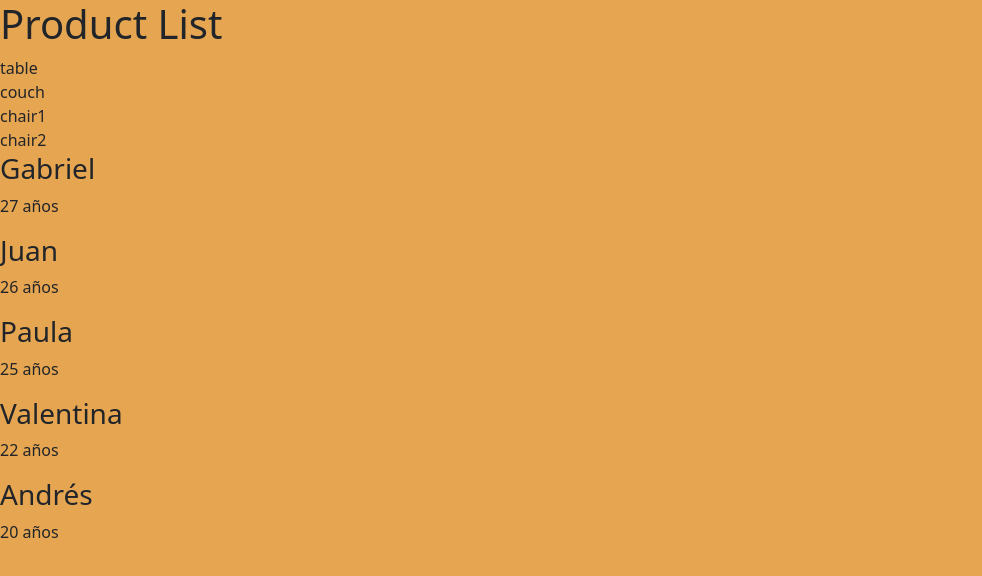
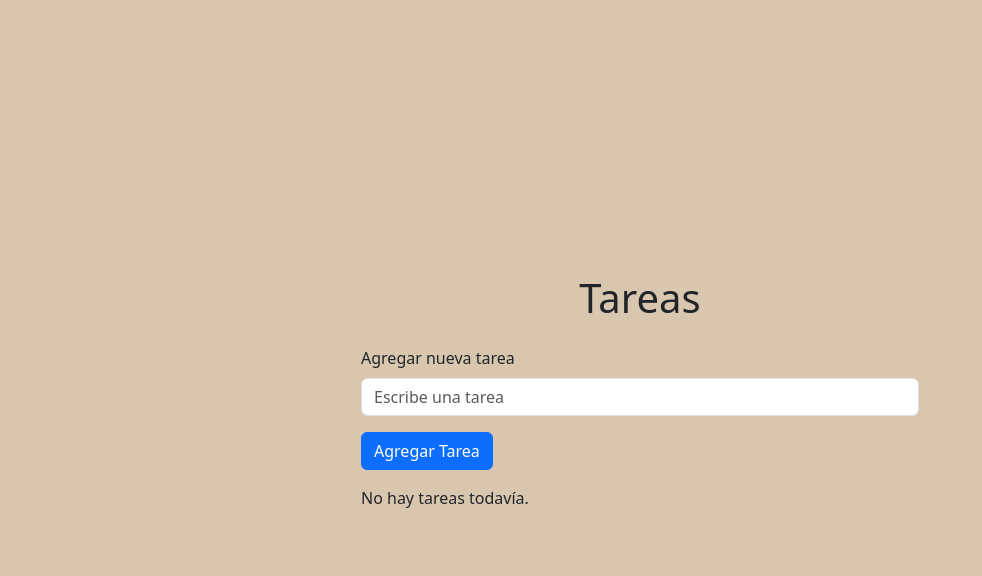
Before and after one commit to RamirezDiazCarlos/Practicas-L3, a React (Vite) app: page / in a window 1280 px wide. Shown: the top 576 px of the page, without its empty margins (0-982 px from the left). Built offline with nearby package versions, Linux system fonts and the light colour scheme.

Commit message:
practica

```diff
--- a/index.html
+++ b/index.html
@@ -6,7 +6,7 @@
   <link rel="icon" type="image/svg+xml" href="/vite.svg" />
   <link rel="stylesheet" href="https://cdn.jsdelivr.net/npm/bootstrap@5.3.0/dist/css/bootstrap.min.css" integrity="sha384-9ndCyUaIbzAi2FUVXJi0CjmCapSmO7SnpJef0486qhLnuZ2cdeRhO02iuK6FUUVM" crossorigin="anonymous"/>
   <meta name="viewport" content="width=device-width, initial-scale=1.0" />
-  <title>Proyecto - L3</title>
+  <title>Practica 4</title>
 </head>
 
 <body>
--- a/package.json
+++ b/package.json
@@ -11,6 +11,7 @@
   },
   "dependencies": {
     "bootstrap": "^5.3.3",
+    "prop-types": "^15.8.1",
     "react": "^18.3.1",
     "react-bootstrap": "^2.10.4",
     "react-dom": "^18.3.1"
--- a/src/App.jsx
+++ b/src/App.jsx
@@ -1,26 +1,52 @@
 
-import Products1 from "./components/products/Products1";
-import Family from "./components/family/Family";
+import { useState } from "react";
+import AgregarTarea from "./components/agregarTarea/AgregarTarea"
+import ListaTareas from "./components/listaTareas/ListaTareas";
 
-const products = ["table", "couch", "chair1", "chair2"];
-
-const persons = [
-  { name: "Juan", age: 26 },
-  { name: "Gabriel", age: 27 },
-  { name: "Valentina", age: 22 },
-  { name: "Paula", age: 25 },
-  { name: "Andrés", age: 20 },
-];
 
 function App() {
+
+  const [tareas, setTareas] = useState([]);
+  const [contadorTareas, setContadorTareas] = useState(1);
+
+  const agregarTarea = (tarea) => {
+    const nuevaTarea = { id: contadorTareas, texto: tarea, completada: false };
+    setTareas([...tareas, nuevaTarea]);
+    setContadorTareas(contadorTareas + 1);
+  };
+
+  const alternarCompletada = (idTarea) => {
+    setTareas(
+      tareas.map((tarea) =>
+        tarea.id === idTarea ? { ...tarea, completada: !tarea.completada } : tarea
+      )
+    );
+  };
+
+  const eliminarTarea = (idTarea) => {
+    setTareas(tareas.filter((tarea) => tarea.id !== idTarea));
+  };
+
+
+
   return (
-    <div>
-      <h1>Product List</h1>
-      <Products1 products={products} />
-      <Family members={persons} />
-
+    <div className="container d-flex flex-column justify-content-center align-items-center" style={{ height: '100vh'}}>
+      <div className="w-50">
+        <h1 className="text-center mb-4">Tareas</h1>
+        <AgregarTarea agregarTarea={agregarTarea} />
+        <div className="mt-3">  {/* Añadir margen superior aquí */}
+          <ListaTareas
+            tareas={tareas}
+            alternarCompletada={alternarCompletada}
+            eliminarTarea={eliminarTarea}
+          />
+        </div>
+      </div>
     </div>
   );
+
+
 }
 
+
 export default App
--- /dev/null
+++ b/src/components/agregarTarea/AgregarTarea.jsx
@@ -0,0 +1,44 @@
+import { useState } from 'react';
+import PropTypes from 'prop-types';
+import Button from 'react-bootstrap/Button';
+import Form from 'react-bootstrap/Form';
+
+const AgregarTarea = ({ agregarTarea }) => {
+    const [nuevaTarea, setNuevaTarea] = useState('');
+
+    const manejarCambio = (e) => {
+        setNuevaTarea(e.target.value);
+    };
+
+    const manejarSubmit = (e) => {
+        e.preventDefault();
+        if (nuevaTarea.trim() !== '') {
+            agregarTarea(nuevaTarea);
+            setNuevaTarea(''); // Limpia el campo después de agregar
+        }
+    };
+
+    return (
+        <Form onSubmit={manejarSubmit}>
+            <Form.Group>
+                <Form.Label>Agregar nueva tarea</Form.Label>
+                <Form.Control
+                    type="text"
+                    placeholder="Escribe una tarea"
+                    value={nuevaTarea}
+                    onChange={manejarCambio}
+                />
+            </Form.Group>
+            <Button variant="primary" type="submit" className="mt-3">
+                Agregar Tarea
+            </Button>
+        </Form>
+    );
+};
+
+// Definición de propTypes para AgregarTarea
+AgregarTarea.propTypes = {
+    agregarTarea: PropTypes.func.isRequired, // agregarTarea es una función y es obligatoria
+};
+
+export default AgregarTarea;
--- a/src/components/family/Family.jsx
+++ /dev/null
@@ -1,24 +0,0 @@
-import FamilyMember from "../familyMember/FamilyMember";
-import PropTypes from "prop-types";
-const Family = ({ members }) => {
-    const sortedMembers = members.sort((a, b) => b.age - a.age);
-
-    return (
-        <div>
-            {sortedMembers.map((member, index) => (
-                <FamilyMember key={index} name={member.name} age={member.age} />
-            ))}
-        </div>
-    );
-};
-
-Family.propTypes = {
-    members: PropTypes.arrayOf(
-        PropTypes.shape({
-            name: PropTypes.string.isRequired,
-            age: PropTypes.number.isRequired,
-        })
-    ).isRequired,
-};
-
-export default Family;
--- a/src/components/familyMember/FamilyMember.jsx
+++ /dev/null
@@ -1,17 +0,0 @@
-import PropTypes from "prop-types";
-
-const FamilyMember = ({ name, age }) => {
-    return (
-        <div>
-            <h3>{name}</h3>
-            <p>{age} años</p>
-        </div>
-    );
-};
-
-FamilyMember.propTypes = {
-    name: PropTypes.string.isRequired,
-    age: PropTypes.number.isRequired,
-};
-
-export default FamilyMember;
--- /dev/null
+++ b/src/components/listaTareas/ListaTareas.jsx
@@ -0,0 +1,56 @@
+import ListGroup from 'react-bootstrap/ListGroup';
+import Badge from 'react-bootstrap/Badge';
+import Button from 'react-bootstrap/Button';
+import PropTypes from 'prop-types';
+
+const ListaTareas = ({ tareas, alternarCompletada, eliminarTarea }) => {
+    if (tareas.length === 0) {
+        return <p>No hay tareas todavía.</p>;
+    }
+
+    return (
+        <ListGroup as="ol" numbered>
+            {tareas.map((tarea) => (
+                <ListGroup.Item
+                    as="li"
+                    key={tarea.id}
+                    className="d-flex justify-content-between align-items-start mb-2"
+                >
+                    <div className="ms-2 me-auto">
+                        <div
+                            className="fw-bold"
+                            style={{
+                                textDecoration: tarea.completada ? 'line-through' : 'none',
+                                color: tarea.completada ? 'lightgray' : 'black',
+                            }}
+                            onClick={() => alternarCompletada(tarea.id)}
+                        >
+                            {tarea.texto}
+                        </div>
+                    </div>
+                    <Badge bg={tarea.completada ? 'success' : 'warning'} pill className="me-2">
+                        {tarea.completada ? 'Completada' : 'Pendiente'}
+                    </Badge>
+                    <Button variant="danger" size="sm" onClick={() => eliminarTarea(tarea.id)}>
+                        Eliminar
+                    </Button>
+                </ListGroup.Item>
+            ))}
+        </ListGroup>
+    );
+};
+
+// Definición de los propTypes para el componente ListaTareas
+ListaTareas.propTypes = {
+    tareas: PropTypes.arrayOf(
+        PropTypes.shape({
+            id: PropTypes.number.isRequired,
+            texto: PropTypes.string.isRequired,
+            completada: PropTypes.bool.isRequired,
+        })
+    ).isRequired,
+    alternarCompletada: PropTypes.func.isRequired,
+    eliminarTarea: PropTypes.func.isRequired,
+};
+
+export default ListaTareas;
--- a/src/components/product/Product.jsx
+++ /dev/null
@@ -1,11 +0,0 @@
-import PropTypes from "prop-types";
-
-const Product = ({ name }) => {
-    return <div>{name}</div>;
-};
-
-Product.propTypes = {
-    name: PropTypes.string,
-};
-
-export default Product;
--- a/src/components/products/Products1.jsx
+++ /dev/null
@@ -1,18 +0,0 @@
-import Product from "../product/product";
-import PropTypes from "prop-types";
-
-const Products1 = ({ products }) => {
-    return (
-        <div>
-            {products.map((product, index) => (
-                <Product key={index} name={product} />
-            ))}
-        </div>
-    );
-};
-
-Products1.propTypes = {
-    products: PropTypes.arrayOf(PropTypes.string),
-};
-
-export default Products1;
--- a/src/index.css
+++ b/src/index.css
@@ -6,9 +6,10 @@
 
 html {
   font-family: 'Noto Sans JP', sans-serif;
+
 }
 
 body {
   margin: 0;
-  background-color: #e6a551;
+  background-color: #d8c7ae;
 }
```
Also changed, not shown: src/components/bookItem/BookItem.jsx (deleted, +0 -30 lines), src/components/books/Books.jsx (deleted, +0 -30 lines), 1 other file (tests, documents, lock files or other folders).
